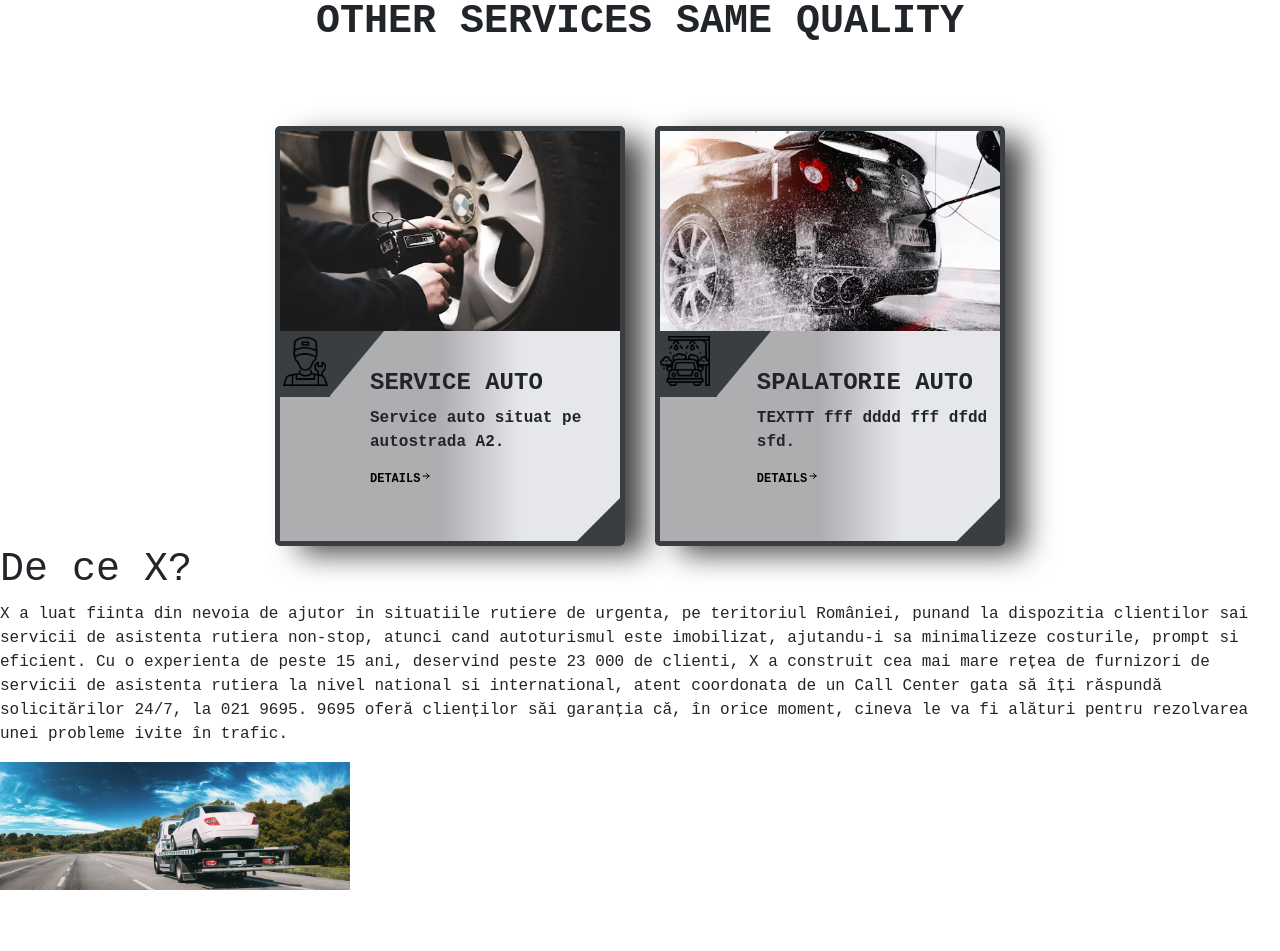
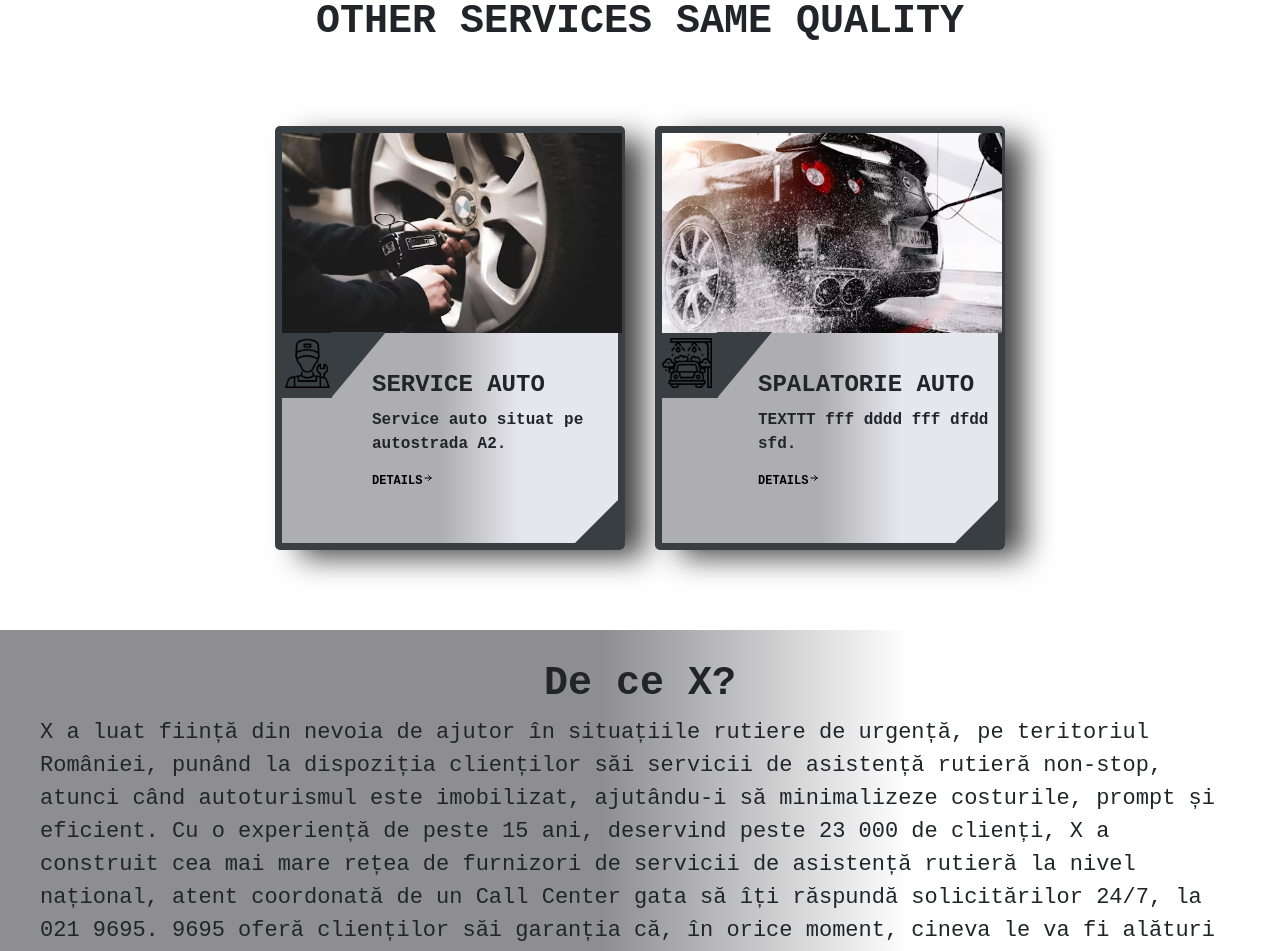
Before and after one commit to RalucaZota/auto-towing, a React (Vite) app: page / in a window 1280 px wide. Shown: the part 1600-2551 px from the top of the page. Before the commit the page ends 2490 px from the top, so only its background shows below. Built offline with nearby package versions, Linux system fonts and the light colour scheme.

Commit message:
changes for about section

```diff
--- a/src/Components/TopBar.jsx
+++ b/src/Components/TopBar.jsx
@@ -9,17 +9,18 @@ function TopBar() {
       <div className='topbar'>
         <div>
           <span>24/24 NON STOP</span>
-          <a href="">
-          <img src={email} alt='email' />
-          <span>
-            13carfix@gmail.com
-          </span>
+          <a href=''>
+            <img src={email} alt='email' />
+            <span>13carfix@gmail.com</span>
           </a>
         </div>
         <a target='_blank' href='https://wa.me/0720261991?'>
+          <img src={whatsapp} alt='whatsapp' height='35' width='35' />{' '}
           {' '}
-          <img src={whatsapp} alt='whatsapp' height='35' width='35' />{' '}
           <span>0720261991</span>
+        </a>
+        <a target='_blank' href='https://wa.me/0731682466?'>
+          <span>0731682466</span>
         </a>
       </div>
     </>
--- a/src/Data/Data.js
+++ b/src/Data/Data.js
@@ -55,5 +55,5 @@ export const otherServices = [{
 },]
 
 export const textAboutUs = {
-    text: 'X a luat fiinta din nevoia de ajutor in situatiile rutiere de urgenta, pe teritoriul României, punand la dispozitia clientilor sai servicii de asistenta rutiera non-stop, atunci cand autoturismul este imobilizat, ajutandu-i sa minimalizeze costurile, prompt si eficient. Cu o experienta de peste 15 ani, deservind peste 23 000 de clienti, X a construit cea mai mare rețea de furnizori de servicii de asistenta rutiera la nivel national si international, atent coordonata de un Call Center gata să îți răspundă solicitărilor 24/7, la 021 9695. 9695 oferă clienților săi garanția că, în orice moment, cineva le va fi alături pentru rezolvarea unei probleme ivite în trafic.'
+    text: 'X a luat ființă din nevoia de ajutor în situațiile rutiere de urgență, pe teritoriul României, punând la dispoziția clienților săi servicii de asistență rutieră non-stop, atunci când autoturismul este imobilizat, ajutându-i să minimalizeze costurile, prompt și eficient. Cu o experiență de peste 15 ani, deservind peste 23 000 de clienți, X a construit cea mai mare rețea de furnizori de servicii de asistență rutieră la nivel național, atent coordonată de un Call Center gata să îți răspundă solicitărilor 24/7, la 021 9695. 9695 oferă clienților săi garanția că, în orice moment, cineva le va fi alături pentru rezolvarea unei probleme ivite în trafic.'
 }
--- a/src/Style/AboutUs.scss
+++ b/src/Style/AboutUs.scss
@@ -1,11 +1,70 @@
 .about-us {
-    .section-one {
-        display: flex;
-        flex-wrap: wrap;
-        img {
-            max-width: 350px;
-            max-height: 350px;
+  .section-one {
+    display: flex;
+    flex-wrap: wrap;
+    align-items: center;
+    margin-top: 80px;
+    padding: 20px;
+    background: rgb(142, 142, 145);
+    background: linear-gradient(
+      90deg,
+      rgba(142, 142, 145, 1) 47%,
+      rgba(255, 255, 255, 1) 71%
+    );
+    @media only screen and (min-width: 1400px) {
+      gap: 25px;
+      padding: 40px;
+    }
+    img {
+      width: -webkit-fill-available;
+      border-radius: 15%;
+      animation: pulse 3s infinite;
+      @media only screen and (max-width: 567px) {
+        height: 220px;
+      }
+      @media only screen and (max-width: 1024px) {
+        margin: 0 5%;
+        max-height: 500px;
+      }
+
+      @media only screen and (min-width: 1024px) and (max-width: 1399px) {
+        margin: 0 10%;
+      }
+
+      @media only screen and (min-width: 1400px) {
+        width: 46%;
+        height: 450px;
+        border-radius: 30%;
+        margin: 0;
+      }
+      @keyframes pulse {
+        0% {
+          transform: scale(1);
         }
+        50% {
+          transform: scale(1.05);
+        }
+        100% {
+          transform: scale(1);
+        }
+      }
+    }
 
+    .description {
+      font-size: 22px;
+      padding: 10px 20px;
+      @media only screen and (max-width: 1024px) {
+        font-size: 18px;
+      }
+      @media only screen and (min-width: 1400px) {
+        width: 50%;
+      }
+
+      h1 {
+        font-weight: 700;
+        text-align: center;
+        padding: 0 20px;
+      }
     }
+  }
 }
--- a/src/Style/Home.scss
+++ b/src/Style/Home.scss
@@ -53,6 +53,7 @@
     h1 {
       font-weight: 700;
       text-align: center;
+      padding: 0 20px;
     }
   }
 }
--- a/src/Style/OtherServicesCard.scss
+++ b/src/Style/OtherServicesCard.scss
@@ -15,7 +15,7 @@
     -webkit-box-shadow: 22px 10px 30px -3px rgba(0, 0, 0, 0.75);
     -moz-box-shadow: 22px 10px 30px -3px rgba(0, 0, 0, 0.75);
     box-shadow: 22px 10px 30px -3px rgba(0, 0, 0, 0.75);
-    border: 5px solid #383e42;
+    border: 7px solid #383e42;
     width: 350px;
     border-radius: 5px;
     transition: transform 1s ease, box-shadow 0.3s ease;
@@ -62,7 +62,7 @@
       font-size: 45px;
       color: #fff;
       width: 65px;
-      height: 66px;
+      height: 65px;
       line-height: 62px;
       padding-left: 0;
       background-color: #383e42;
--- a/src/Style/Topbar.scss
+++ b/src/Style/Topbar.scss
@@ -28,6 +28,9 @@
     }
   }
   a {
+    text-decoration: none;
+    font-weight: bolder;
+    color: rgb(2, 0, 0);
     gap: 10px;
     @media only screen and (max-width: 567px) {
         gap: 4px;
```
